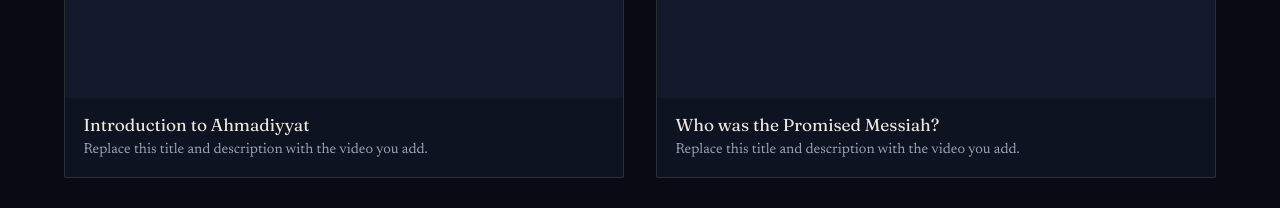
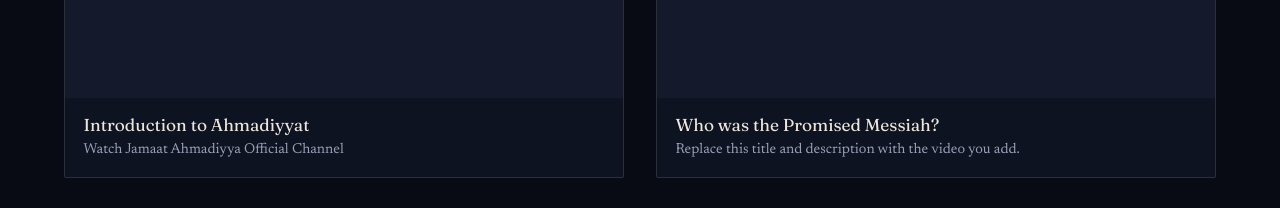
Before and after one commit to ahmadiwoking-ops/Prophetic-Numbers, a plain HTML site: page resources.html in a window 1280 px wide. Shown: the part 1200-1408 px from the top of the page. Drawn offline with Linux system fonts and the light colour scheme.

Commit message:
Add Resources page with videos, links and topic sections

```diff
--- a/resources.html
+++ b/resources.html
@@ -68,7 +68,7 @@
 
     <div class="video-grid rise">
 
-      <!-- VIDEO 1 — replace PLACEHOLDER by pasting an embed URL into src, and delete the .video-placeholder div -->
+      <!-- VIDEO 1 -->
       <div class="video-card">
         <div class="video-frame">
           <!-- <iframe width="560" height="315" src="https://www.youtube.com/embed/cu-0mGA8x50?si=vgERFFMUO44ew9B1" title="YouTube video player" frameborder="0" allow="accelerometer; autoplay; clipboard-write; encrypted-media; gyroscope; picture-in-picture; web-share" referrerpolicy="strict-origin-when-cross-origin" allowfullscreen></iframe> -->
@@ -79,7 +79,7 @@
         </div>
         <div class="video-meta">
           <h3>Introduction to Ahmadiyyat</h3>
-          <p>Replace this title and description with the video you add.</p>
+          <p>Watch Jamaat Ahmadiyya Official Channel</p>
         </div>
       </div>
 
```
